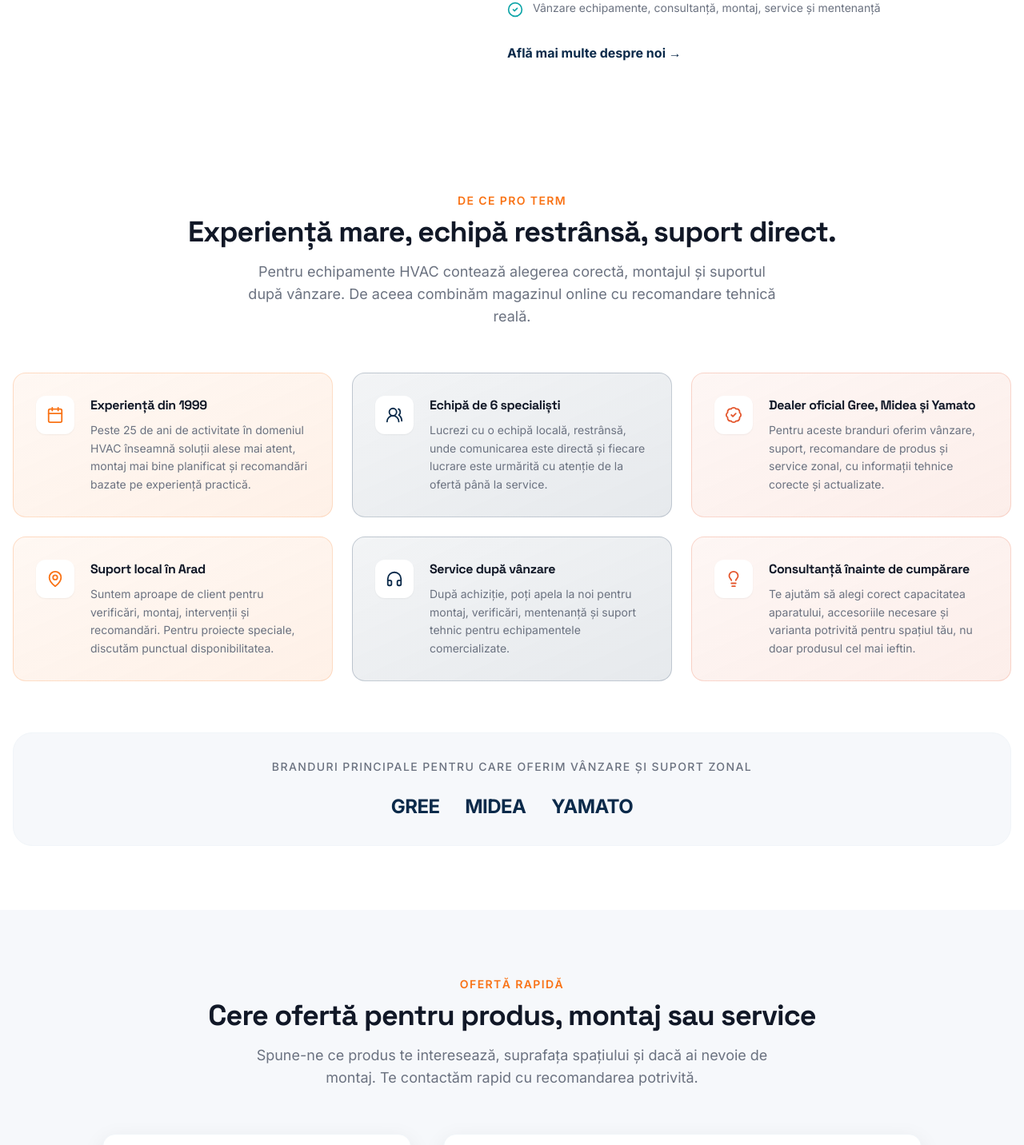
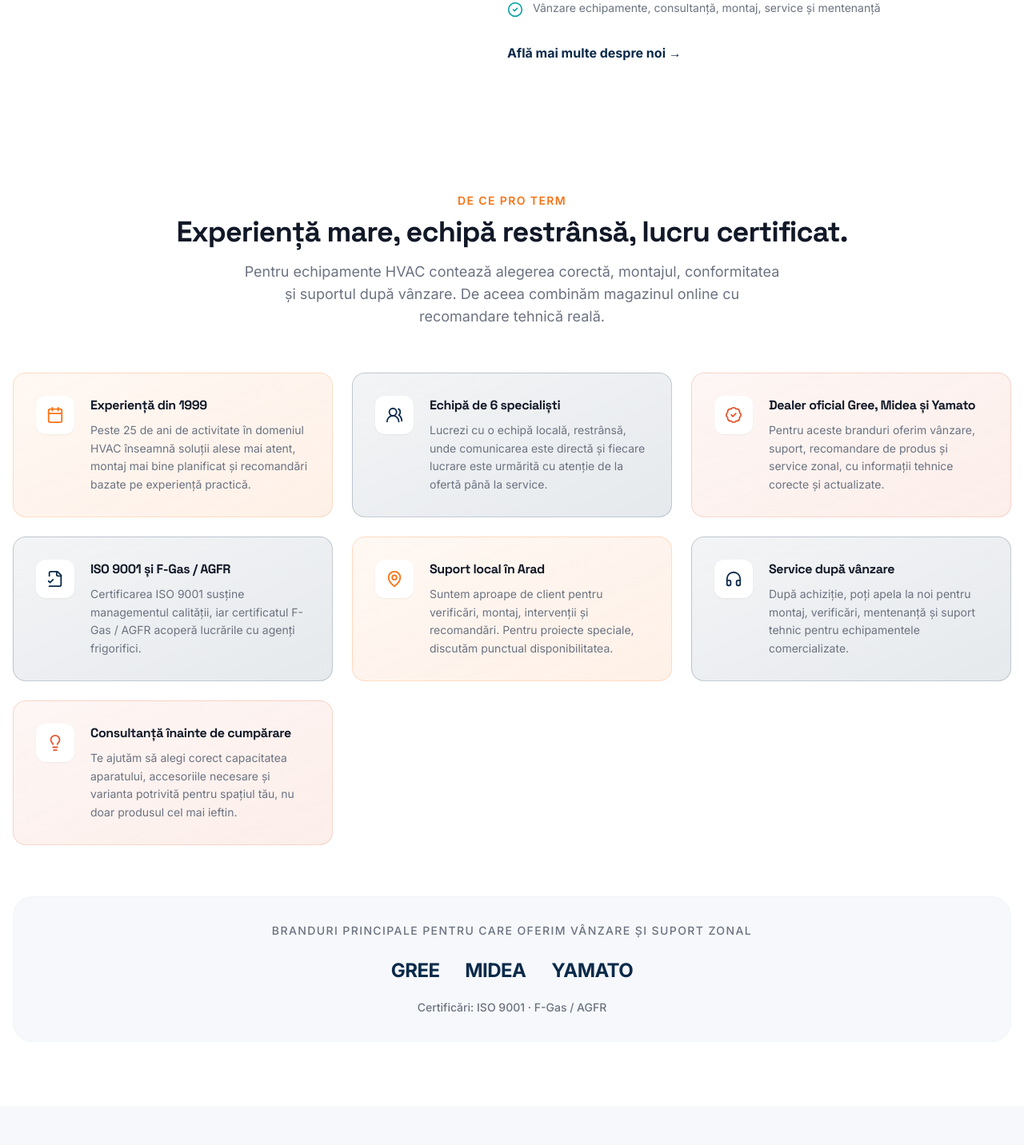
Before and after one commit to protermarad-hash/pro-term-web, a Next.js app: page / in a window 1280 px wide. Shown: the part 4151-5583 px from the top of the page at 80% size. Built offline with nearby package versions, Linux system fonts and the light colour scheme.

Commit message:
Show ISO and F-Gas certifications in advantages

```diff
--- a/src/components/WhyUs.tsx
+++ b/src/components/WhyUs.tsx
@@ -1,4 +1,4 @@
-import { Calendar, BadgeCheck, MapPin, Headphones, Lightbulb, UsersRound } from 'lucide-react';
+import { Calendar, BadgeCheck, MapPin, Headphones, Lightbulb, UsersRound, FileCheck2 } from 'lucide-react';
 
 const reasons = [
   {
@@ -27,6 +27,15 @@ const reasons = [
     color:   'text-brand',
     bgGrad:  'from-brand/5 to-brand/10',
     border:  'border-brand/20',
+  },
+  {
+    icon: FileCheck2,
+    title: 'ISO 9001 și F-Gas / AGFR',
+    description:
+      'Certificarea ISO 9001 susține managementul calității, iar certificatul F-Gas / AGFR acoperă lucrările cu agenți frigorifici.',
+    color:   'text-primary',
+    bgGrad:  'from-primary/5 to-primary/10',
+    border:  'border-primary/20',
   },
   {
     icon: MapPin,
@@ -66,10 +75,10 @@ export default function WhyUs() {
             De ce PRO TERM
           </span>
           <h2 className="section-title mt-2">
-            Experiență mare, echipă restrânsă, suport direct.
+            Experiență mare, echipă restrânsă, lucru certificat.
           </h2>
           <p className="section-subtitle mx-auto text-center">
-            Pentru echipamente HVAC contează alegerea corectă, montajul și suportul după vânzare. De aceea combinăm magazinul online cu recomandare tehnică reală.
+            Pentru echipamente HVAC contează alegerea corectă, montajul, conformitatea și suportul după vânzare. De aceea combinăm magazinul online cu recomandare tehnică reală.
           </p>
         </div>
 
@@ -108,6 +117,9 @@ export default function WhyUs() {
               </span>
             ))}
           </div>
+          <p className="mt-5 text-sm font-medium text-dark-300">
+            Certificări: ISO 9001 · F-Gas / AGFR
+          </p>
         </div>
       </div>
     </section>
```
